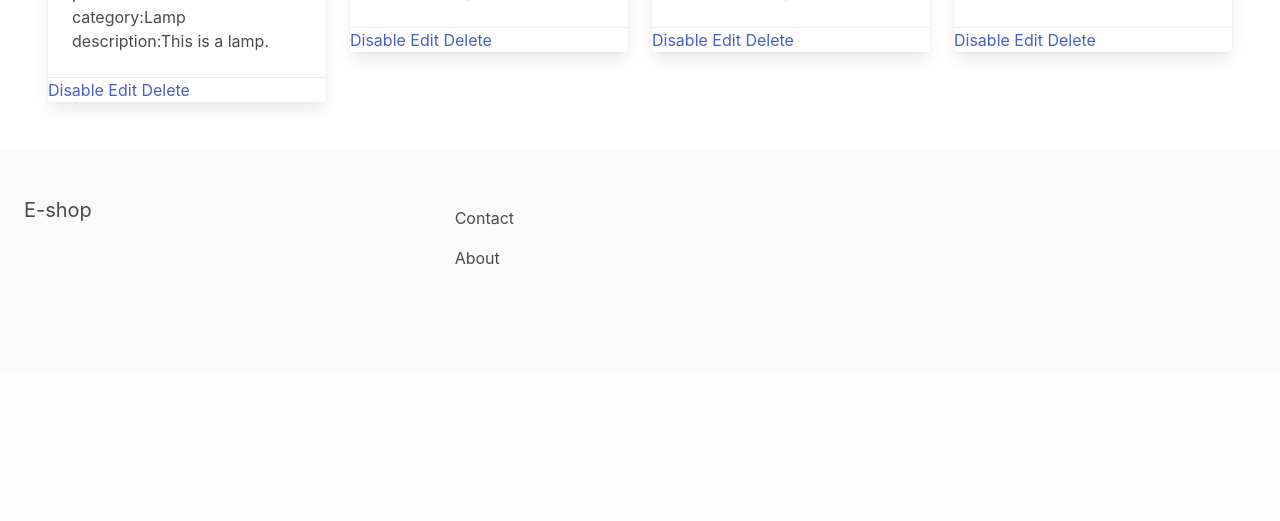
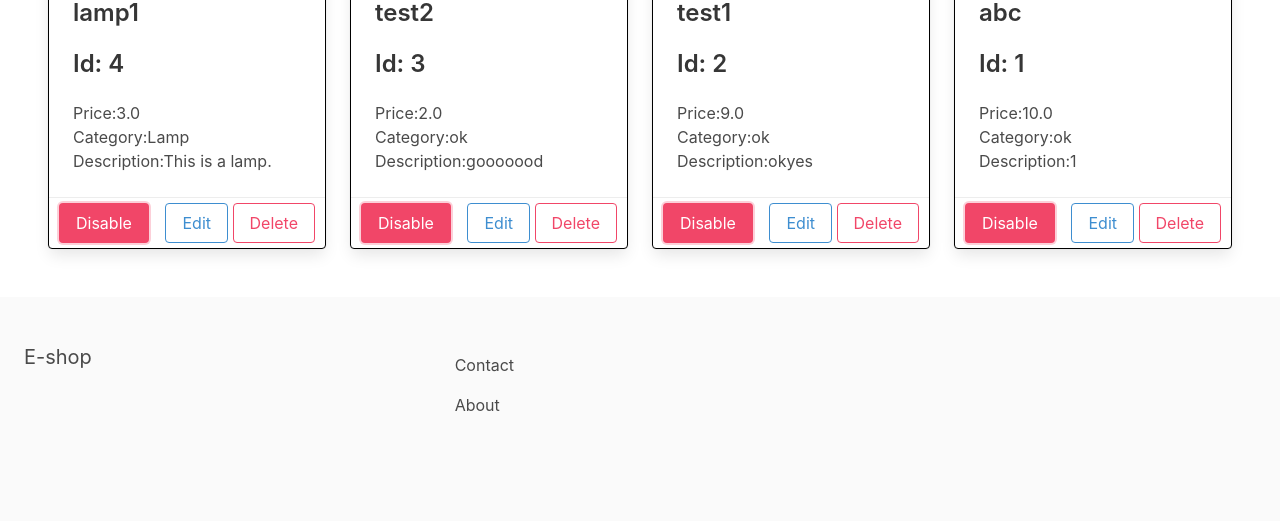
Before and after one commit to FoxGoName/pythonProject2, a Django app: page /productManager/ in a window 1280 px wide. Shown: the part 947-1468 px from the top of the page. Before the commit the page ends 1211 px from the top, so only its background shows below. Run offline with Django 3.2, Linux system fonts and the light colour scheme; data comes from the database, SQL or seed files in the repository; both versions use the stored data as it was after the commit.

Commit message:
button in vendor

```diff
--- a/apps/core/templates/product.html
+++ b/apps/core/templates/product.html
@@ -1,7 +1,7 @@
 {% extends 'managerBase.html' %}
 {% block content %}
-             <a href="{% url 'order_list' %}">Orders</a><br>
-             <a href="{% url 'addProduct' %}" class="edit-button">Add product</a>
+             <a href="{% url 'order_list' %}" class="button is-hovered">Orders</a>
+             <a href="{% url 'addProduct' %}" class="button is-info is-hovered">Add product</a>
              <!-- <div class="product-list">
                  {% for product in products %}
                  <div class="product">
@@ -25,30 +25,34 @@
 							</div>
 						</form>
              </div> {% endcomment %}
-         <div class = "columns is-multiline" >
+         <div class = "columns is-multiline" style="margin-top: 0.8rem;">
             {% for product in products %}
                 <div class="column is-3">
-                   <div class="card">
+                   <div class="card" style="border: 1px solid black;">
                       <div class="card-content">
                            <div class="media">
                               <div class="media-content">
-                                  <img src="{{ product.image.url }}" alt="test" width="200" height="300">
+                                  <img src="{{ product.image.url }}" style="width: 300px; height: 200px">
                                  <p class="title is-4">{{ product.title }}</p>
-                                  <p class="title is-4">id: {{ product.id }}</p>
-                                 <p class="is-6">price:{{ product.price }}</p>
-                                  <p class="is-6">category:{{ product.category }}</p>
-                                  <p class="is-6">description:{{ product.description }}</p>
+                                  <p class="title is-4">Id: {{ product.id }}</p>
+                                 <p class="is-6">Price:{{ product.price }}</p>
+                                  <p class="is-6">Category:{{ product.category }}</p>
+                                  <p class="is-6">Description:{{ product.description }}</p>
                               </div>
                            </div>
                       </div>
-                             <footer class="card-footer">
+                             <footer class="card-footer" style="display: flex; justify-content: space-between; align-items: center;">
                                 {% if product.is_disabled %}
-                                    <a href="{% url 'enableProduct' product.pk %}" class="disable-button">Enable</a>
+                                    <a href="{% url 'enableProduct' product.pk %}" class="button is-primary is-focused" style="margin-left: 10px; margin-top: 5px; margin-bottom: 5px;">Enable</a>
                                 {% else %}
-                                    <a href="{% url 'disableProduct' product.pk %}" class="disable-button">Disable</a>
+                                    <a href="{% url 'disableProduct' product.pk %}" class="button is-danger is-focused" style="margin-left: 10px; margin-top: 5px; margin-bottom: 5px;">Disable</a>
                                 {% endif %}
-                                 &nbsp<a href="{% url 'editProduct' product.pk %}" class="edit-button">Edit</a>&nbsp
-                                 <a href="{% url 'deleteProduct' product.pk %}" class="edit-button">Delete</a>
+                                 {% comment %} &nbsp<a href="{% url 'editProduct' product.pk %}" class="button is-info is-outlined">Edit</a>&nbsp
+                                 <a href="{% url 'deleteProduct' product.pk %}" class="button is-danger is-outlined">Delete</a> {% endcomment %}
+                                 <div>
+                                    <a href="{% url 'editProduct' product.pk %}" class="button is-info is-outlined" style="margin-top: 5px; margin-bottom: 5px;">Edit</a>
+                                    <a href="{% url 'deleteProduct' product.pk %}" class="button is-danger is-outlined" style="margin-right: 10px; margin-top: 5px; margin-bottom: 5px;">Delete</a>
+                                 </div>
                              </footer>
                    </div>
                 </div>
--- a/apps/store/templates/parts/product_list.html
+++ b/apps/store/templates/parts/product_list.html
@@ -2,9 +2,9 @@
 <div class="columns is-multiline">
     {% for p in list_products %}
         <div class="column is-3">
-            <div class="card">
-                <div class="card-image">
-                    <figure class="image">
+            <div class="card" style="border: 1px solid black;">
+                <div class="card-image" >
+                    <figure class="image" style="display: flex; justify-content: center;">
                         <img src="{{ p.get_thumbnail }}" style="width: 300px; height: 200px">
                     </figure>
                 </div>
```
Also changed, not shown: db.sqlite3.
